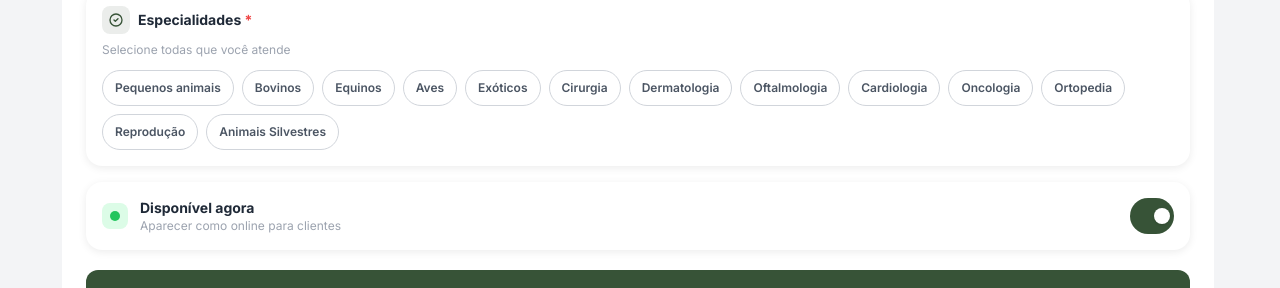
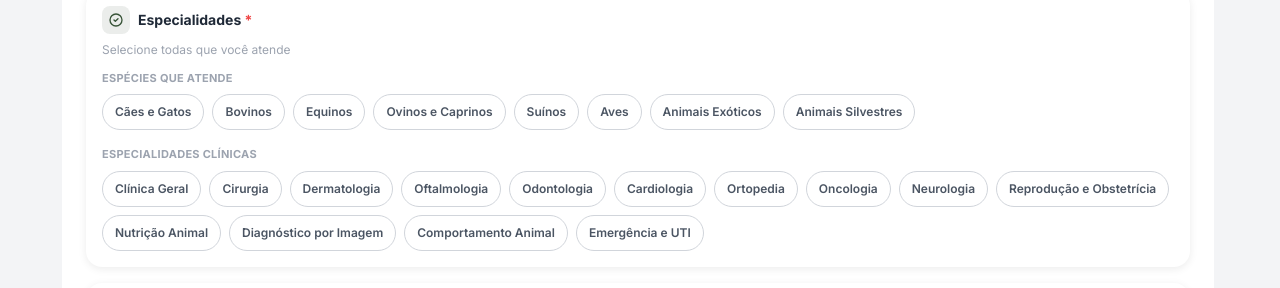
Before and after one commit to luc9z/avanteapp-web, a React (Vite) app: page /confirm-data in a window 1280 px wide. Shown: the part 957-1245 px from the top of the page. Built offline with nearby package versions, Linux system fonts and the light colour scheme; no server answers; the database is empty; sample sign-in values are in the browser's storage.

Commit message:
feat: areas de atuacao reorganizadas e foto de perfil
- Areas agrupadas em Especies x Especialidades clinicas (arquivo unico)
- Foto de perfil para vet e cliente (resize no cliente, salvo no Firestore)
- Mapa especie->pet sincronizado com o filtro do agendamento

```diff
--- a/src/pages/professional/ConfirmDataPage.jsx
+++ b/src/pages/professional/ConfirmDataPage.jsx
@@ -10,12 +10,7 @@ import Spinner from '../../components/common/Spinner'
 import { DateFields } from '../../components/common/DateTimeFields'
 import { showToast } from '../../components/common/Toast'
 import { VetBottomNav } from '../../components/common/BottomNav'
-
-const SPECIALTIES = [
-  'Pequenos animais', 'Bovinos', 'Equinos', 'Aves', 'Exóticos',
-  'Cirurgia', 'Dermatologia', 'Oftalmologia', 'Cardiologia',
-  'Oncologia', 'Ortopedia', 'Reprodução', 'Animais Silvestres',
-]
+import { SPECIALTY_GROUPS } from '../../utils/specialties'
 
 /* ── Section header com ícone ──────────────────────────────────── */
 function SectionTitle({ icon, children }) {
@@ -218,8 +213,12 @@ export default function ConfirmDataPage() {
             Especialidades <span className="text-red-500">*</span>
           </SectionTitle>
           <p className="text-xs text-gray-400 mb-3 -mt-1">Selecione todas que você atende</p>
+          <div className="flex flex-col gap-4">
+            {SPECIALTY_GROUPS.map(({ group, items }) => (
+              <div key={group}>
+                <p className="text-[11px] font-bold text-gray-400 uppercase tracking-wide mb-2">{group}</p>
                 <div className="flex flex-wrap gap-2">
-            {SPECIALTIES.map(s => {
+                  {items.map(s => {
                     const active = selectedSpecialties.includes(s)
                     return (
                       <button
@@ -236,6 +235,9 @@ export default function ConfirmDataPage() {
                       </button>
                     )
                   })}
+                </div>
+              </div>
+            ))}
           </div>
         </div>
 
--- a/src/pages/professional/EditProfilePage.jsx
+++ b/src/pages/professional/EditProfilePage.jsx
@@ -12,21 +12,18 @@ import { VetBottomNav, ClientBottomNav } from '../../components/common/BottomNav
 import MapPicker from '../../components/client/MapPicker'
 import { Link } from 'react-router-dom'
 
-const ALL_SPECIALTIES = [
-  'Pequenos animais', 'Bovinos', 'Equinos', 'Aves', 'Exóticos',
-  'Cirurgia', 'Dermatologia', 'Oftalmologia', 'Odontologia',
-  'Cardiologia', 'Oncologia', 'Reprodução Animal', 'Clínico Geral',
-]
+import { SPECIALTY_GROUPS } from '../../utils/specialties'
 
 export default function EditProfilePage() {
   const { user } = useAuth()
   const navigate = useNavigate()
 
-  const [form, setForm] = useState({ firstName: '', lastName: '', phone: '', cpf: '', email: '' })
+  const [form, setForm] = useState({ firstName: '', lastName: '', phone: '', cpf: '', email: '', name: '', photoURL: '' })
   const [properties, setProperties] = useState([])
   const [isClient, setIsClient] = useState(false)
   const [loading, setLoading] = useState(true)
   const [saving, setSaving] = useState(false)
+  const [uploadingPhoto, setUploadingPhoto] = useState(false)
 
   const [addrOpen, setAddrOpen] = useState(false)
   const [editingProp, setEditingProp] = useState(null)
@@ -56,6 +53,8 @@ export default function EditProfilePage() {
         // Compatibilidade: lê CPF do local antigo se ainda existir
         cpf: priv.cpf || d.cpf || '',
         email: d.email || user.email || '',
+        name: fullName,
+        photoURL: d.photoURL || '',
       })
       setProperties(Array.isArray(priv.properties) ? priv.properties
         : Array.isArray(d.properties) ? d.properties : [])
@@ -87,6 +86,25 @@ export default function EditProfilePage() {
 
   function handleDeleteProperty(id) {
     persistProperties(properties.filter(p => p.id !== id))
+  }
+
+  async function handlePhoto(e) {
+    const file = e.target.files?.[0]
+    e.target.value = '' // permite re-selecionar o mesmo arquivo
+    if (!file) return
+    if (!file.type.startsWith('image/')) return showToast('Selecione uma imagem', 'error')
+    setUploadingPhoto(true)
+    try {
+      const dataUrl = await resizeImage(file, 256, 0.8)
+      // Salva direto no Firestore (data URL pequena, ~30KB) — sem Storage
+      await setDoc(doc(db, 'users', user.uid), { photoURL: dataUrl, updatedAt: serverTimestamp() }, { merge: true })
+      setForm(f => ({ ...f, photoURL: dataUrl }))
+      showToast('Foto atualizada!', 'success')
+    } catch (err) {
+      showToast('Não foi possível processar a imagem.', 'error')
+    } finally {
+      setUploadingPhoto(false)
+    }
   }
 
   async function handleSave(e) {
@@ -144,11 +162,32 @@ export default function EditProfilePage() {
       </div>
 
       <form onSubmit={handleSave} className="px-5 py-6 flex flex-col gap-5">
-        {/* Avatar */}
+        {/* Avatar com upload */}
         <div className="flex justify-center">
-          <div className="avatar-circle w-20 h-20 text-3xl border-4 border-primary/20">
-            {form.name?.[0] || user?.email?.[0] || '?'}
+          <label className="relative cursor-pointer group">
+            {form.photoURL ? (
+              <img src={form.photoURL} alt="Foto de perfil"
+                className="w-24 h-24 rounded-full object-cover border-4 border-primary/20" />
+            ) : (
+              <div className="avatar-circle w-24 h-24 text-3xl border-4 border-primary/20">
+                {form.firstName?.[0] || form.name?.[0] || user?.email?.[0] || '?'}
               </div>
+            )}
+            {/* Botão câmera */}
+            <div className="absolute bottom-0 right-0 w-8 h-8 bg-primary rounded-full flex items-center justify-center
+                            border-2 border-white shadow-md group-hover:bg-primary-600 transition-colors">
+              {uploadingPhoto ? (
+                <Spinner size={14} color="white" />
+              ) : (
+                <svg className="w-4 h-4 text-white" fill="none" stroke="currentColor" strokeWidth={2} viewBox="0 0 24 24">
+                  <path strokeLinecap="round" strokeLinejoin="round"
+                    d="M3 9a2 2 0 012-2h.93a2 2 0 001.664-.89l.812-1.22A2 2 0 0110.07 4h3.86a2 2 0 011.664.89l.812 1.22A2 2 0 0018.07 7H19a2 2 0 012 2v9a2 2 0 01-2 2H5a2 2 0 01-2-2V9z" />
+                  <path strokeLinecap="round" strokeLinejoin="round" d="M15 13a3 3 0 11-6 0 3 3 0 016 0z" />
+                </svg>
+              )}
+            </div>
+            <input type="file" accept="image/*" onChange={handlePhoto} disabled={uploadingPhoto} className="hidden" />
+          </label>
         </div>
 
         <div className="grid grid-cols-2 gap-2">
@@ -274,8 +313,12 @@ export default function EditProfilePage() {
                 )}
               </div>
               <p className="text-gray-400 text-xs mb-3">Selecione todas as áreas em que você atende.</p>
+              <div className="flex flex-col gap-4">
+                {SPECIALTY_GROUPS.map(({ group, items }) => (
+                  <div key={group}>
+                    <p className="text-[11px] font-bold text-gray-400 uppercase tracking-wide mb-2">{group}</p>
                     <div className="flex flex-wrap gap-2">
-                {ALL_SPECIALTIES.map(s => {
+                      {items.map(s => {
                         const active = specialties.includes(s)
                         return (
                           <button
@@ -294,6 +337,9 @@ export default function EditProfilePage() {
                           </button>
                         )
                       })}
+                    </div>
+                  </div>
+                ))}
               </div>
             </div>
           </div>
@@ -397,3 +443,28 @@ export default function EditProfilePage() {
     </div>
   )
 }
+
+/* ── Redimensiona imagem no cliente (canvas) → data URL JPEG ──── */
+function resizeImage(file, maxSize = 256, quality = 0.8) {
+  return new Promise((resolve, reject) => {
+    const reader = new FileReader()
+    reader.onerror = reject
+    reader.onload = () => {
+      const img = new Image()
+      img.onerror = reject
+      img.onload = () => {
+        const scale = Math.min(1, maxSize / Math.max(img.width, img.height))
+        const w = Math.round(img.width * scale)
+        const h = Math.round(img.height * scale)
+        const canvas = document.createElement('canvas')
+        canvas.width = w
+        canvas.height = h
+        const ctx = canvas.getContext('2d')
+        ctx.drawImage(img, 0, 0, w, h)
+        resolve(canvas.toDataURL('image/jpeg', quality))
+      }
+      img.src = reader.result
+    }
+    reader.readAsDataURL(file)
+  })
+}
--- /dev/null
+++ b/src/utils/specialties.js
@@ -0,0 +1,62 @@
+/**
+ * Áreas de atuação do veterinário — fonte única de verdade.
+ *
+ * Dois grupos:
+ *  1. Espécies / grupos de animais (definem QUE animal o vet atende —
+ *     usadas para filtrar os pets do cliente no agendamento).
+ *  2. Especialidades clínicas (NÃO restringem espécie).
+ */
+
+export const SPECIALTY_GROUPS = [
+  {
+    group: 'Espécies que atende',
+    items: [
+      'Cães e Gatos',
+      'Bovinos',
+      'Equinos',
+      'Ovinos e Caprinos',
+      'Suínos',
+      'Aves',
+      'Animais Exóticos',
+      'Animais Silvestres',
+    ],
+  },
+  {
+    group: 'Especialidades clínicas',
+    items: [
+      'Clínica Geral',
+      'Cirurgia',
+      'Dermatologia',
+      'Oftalmologia',
+      'Odontologia',
+      'Cardiologia',
+      'Ortopedia',
+      'Oncologia',
+      'Neurologia',
+      'Reprodução e Obstetrícia',
+      'Nutrição Animal',
+      'Diagnóstico por Imagem',
+      'Comportamento Animal',
+      'Emergência e UTI',
+    ],
+  },
+]
+
+// Lista plana (compatível com onde só se precisa de um array simples)
+export const ALL_SPECIALTIES = SPECIALTY_GROUPS.flatMap(g => g.items)
+
+// Mapa especialidade(espécie) → espécies cadastráveis no pet.
+// Especialidades clínicas NÃO entram aqui (não restringem espécie).
+export const SPECIALTY_TO_SPECIES = {
+  'Cães e Gatos': ['Cão', 'Gato'],
+  'Bovinos': ['Bovino'],
+  'Equinos': ['Equino'],
+  'Ovinos e Caprinos': ['Ovino/Caprino'],
+  'Suínos': ['Suíno'],
+  'Aves': ['Ave'],
+  'Animais Exóticos': ['Outro'],
+  'Animais Silvestres': ['Outro'],
+  // compatibilidade com rótulos antigos
+  'Pequenos animais': ['Cão', 'Gato'],
+  'Exóticos': ['Outro'],
+}
```
Lines whose indentation alone changed are shown as unchanged.
